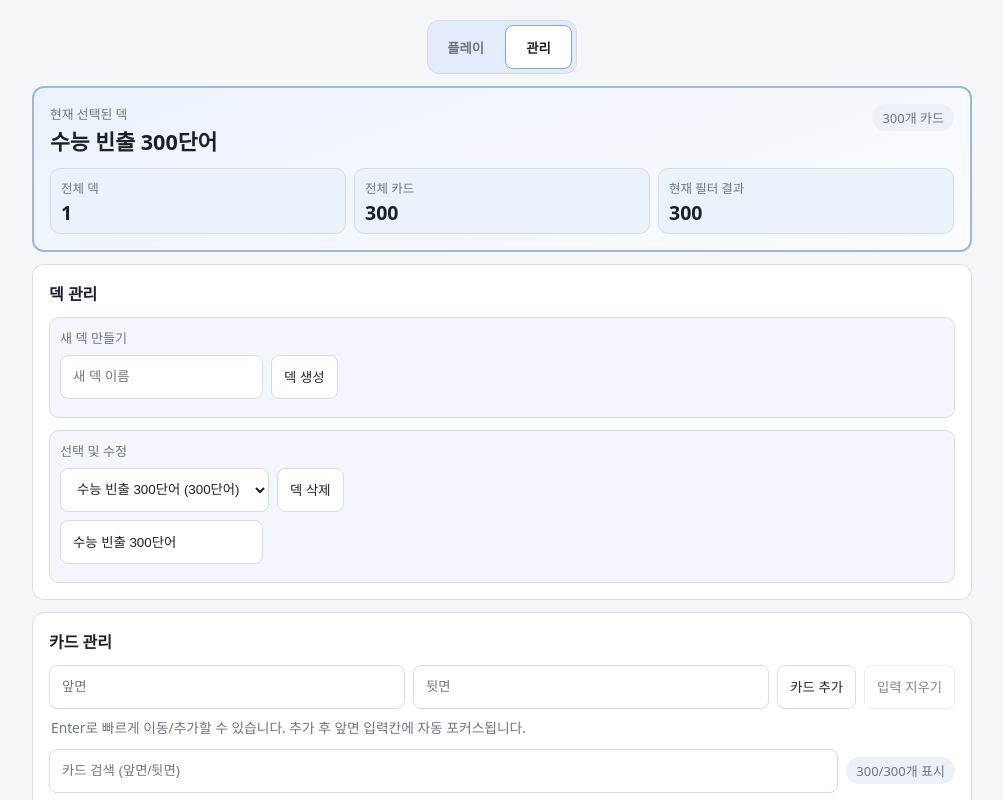
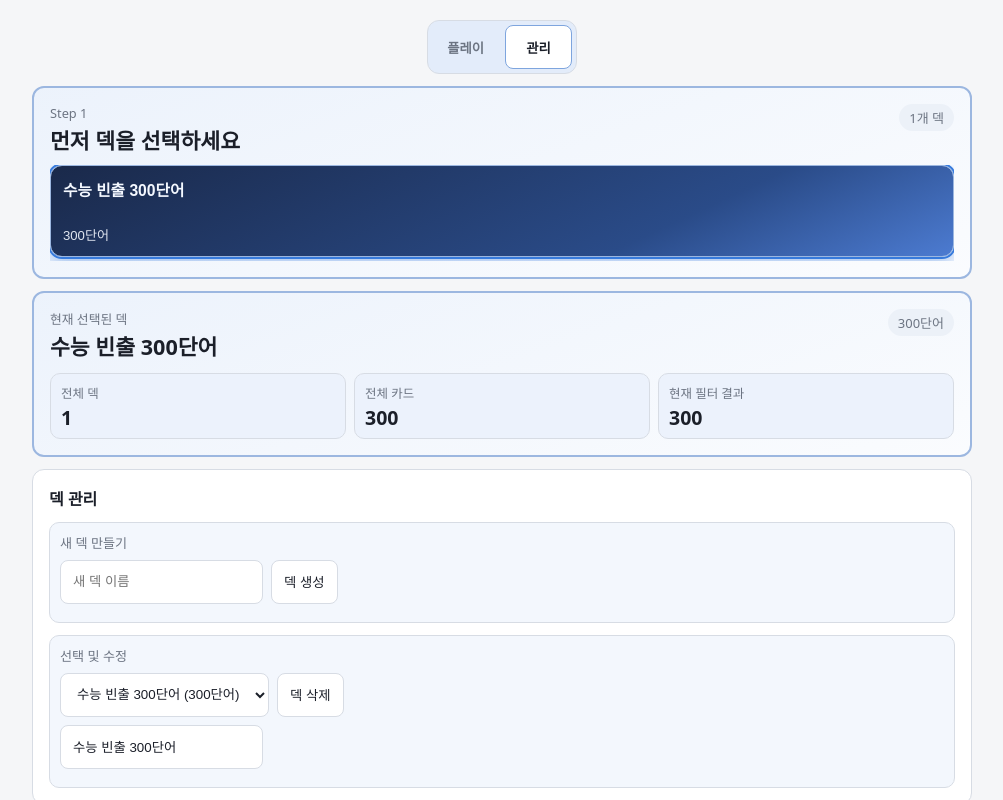
Before and after one commit to itjustcloud/flashcards, a React (Vite) app: page / in a window 1280 px wide. Both pictures are taken after a click on the button "관리". Shown: the top 800 px of the page, without its empty margins (138-1141 px from the left). Built offline with nearby package versions, Linux system fonts and the light colour scheme.

Commit message:
feat: add deck-first manage flow with poster picker

```diff
--- a/src/App.tsx
+++ b/src/App.tsx
@@ -664,13 +664,37 @@ export default function App() {
 
       {activeTab === 'manage' && (
         <section className="manage-screen" aria-label="고급 관리">
+          <section className="panel deck-shelf-panel" aria-label="덱 선택">
+            <div className="manage-summary-head">
+              <div>
+                <p className="manage-summary-label">Step 1</p>
+                <h2>먼저 덱을 선택하세요</h2>
+              </div>
+              <span className="badge">{state.decks.length}개 덱</span>
+            </div>
+            <div className="deck-shelf" role="listbox" aria-label="덱 카드 선택">
+              {state.decks.map((deck) => (
+                <button
+                  key={deck.id}
+                  type="button"
+                  className={`deck-poster${deck.id === state.selectedDeckId ? ' active' : ''}`}
+                  onClick={() => setSelectedDeck(deck.id)}
+                  aria-selected={deck.id === state.selectedDeckId}
+                >
+                  <strong>{deck.name}</strong>
+                  <span>{deck.cards.length}단어</span>
+                </button>
+              ))}
+            </div>
+          </section>
+
           <section className="panel manage-summary-panel" aria-label="선택된 덱 요약">
             <div className="manage-summary-head">
               <div>
                 <p className="manage-summary-label">현재 선택된 덱</p>
                 <h2>{selectedDeck?.name ?? '덱을 선택해 주세요'}</h2>
               </div>
-              <span className="badge">{selectedDeck ? `${selectedDeck.cards.length}개 카드` : '덱 없음'}</span>
+              <span className="badge">{selectedDeck ? `${selectedDeck.cards.length}단어` : '덱 없음'}</span>
             </div>
             <div className="manage-summary-stats">
               <div className="stat-tile">
@@ -740,6 +764,13 @@ export default function App() {
           <section className="panel advanced-panel">
             <h2>카드 관리</h2>
             <div className="panel-body">
+              {!selectedDeck && (
+                <p className="empty-state">Step 1에서 덱을 먼저 고르면 카드 입력을 시작할 수 있어요.</p>
+              )}
+
+              {selectedDeck && (
+                <>
+                  <p className="group-label">Step 2 · 선택된 덱에 카드 추가</p>
                   <div className="row quick-add-row">
                     <input
                       ref={frontInputRef}
@@ -747,7 +778,6 @@ export default function App() {
                       value={cardFrontInput}
                       onChange={(event) => setCardFrontInput(event.target.value)}
                       onKeyDown={handleFrontInputKeyDown}
-                  disabled={!selectedDeck}
                     />
                     <input
                       ref={backInputRef}
@@ -755,23 +785,18 @@ export default function App() {
                       value={cardBackInput}
                       onChange={(event) => setCardBackInput(event.target.value)}
                       onKeyDown={handleBackInputKeyDown}
-                  disabled={!selectedDeck}
                     />
-                <button onClick={handleAddCardClick} disabled={!selectedDeck}>
-                  카드 추가
-                </button>
+                    <button onClick={handleAddCardClick}>카드 추가</button>
                     <button
                       type="button"
                       onClick={clearCardInputs}
-                  disabled={!selectedDeck || (!cardFrontInput && !cardBackInput)}
+                      disabled={!cardFrontInput && !cardBackInput}
                     >
                       입력 지우기
                     </button>
                   </div>
                   <p className="helper-text">Enter로 빠르게 이동/추가할 수 있습니다. 추가 후 앞면 입력칸에 자동 포커스됩니다.</p>
 
-              {selectedDeck && (
-                <>
                   <div className="cards-toolbar">
                     <input
                       aria-label="카드 검색"
@@ -825,7 +850,6 @@ export default function App() {
                   </div>
                 </>
               )}
-              {!selectedDeck && <p className="empty-state">카드를 관리하려면 먼저 덱을 선택하세요.</p>}
             </div>
           </section>
 
--- a/src/styles.css
+++ b/src/styles.css
@@ -483,6 +483,7 @@ button:active:not(:disabled) {
   margin-top: 12px;
 }
 
+.deck-shelf-panel,
 .manage-summary-panel {
   border-width: 2px;
   border-color: color-mix(in srgb, var(--accent) 30%, var(--border));
@@ -491,6 +492,43 @@ button:active:not(:disabled) {
     color-mix(in srgb, var(--surface) 92%, var(--accent)),
     color-mix(in srgb, var(--surface) 98%, var(--accent))
   );
+}
+
+.deck-shelf {
+  margin-top: 10px;
+  display: grid;
+  grid-auto-flow: column;
+  grid-auto-columns: minmax(150px, 1fr);
+  gap: 10px;
+  overflow-x: auto;
+  padding-bottom: 4px;
+}
+
+.deck-poster {
+  min-height: 92px;
+  border-radius: 12px;
+  padding: 12px;
+  text-align: left;
+  display: grid;
+  gap: 6px;
+  align-content: space-between;
+  border: 1px solid color-mix(in srgb, var(--accent) 30%, var(--border));
+  background: linear-gradient(155deg, #1a294a, #2a4b88 68%, #4c7bd1);
+  color: #f4f8ff;
+}
+
+.deck-poster strong {
+  font-size: 0.98rem;
+}
+
+.deck-poster span {
+  font-size: 0.82rem;
+  opacity: 0.9;
+}
+
+.deck-poster.active {
+  outline: 2px solid color-mix(in srgb, var(--accent) 85%, #fff);
+  box-shadow: 0 8px 18px color-mix(in srgb, var(--accent) 35%, transparent);
 }
 
 .manage-summary-head {
@@ -709,6 +747,11 @@ button:active:not(:disabled) {
     min-height: 48px;
   }
 
+  .deck-shelf {
+    grid-auto-columns: minmax(132px, 1fr);
+    gap: 8px;
+  }
+
   .manage-summary-stats {
     grid-template-columns: repeat(2, minmax(0, 1fr));
   }
```
Lines whose indentation alone changed are shown as unchanged.
